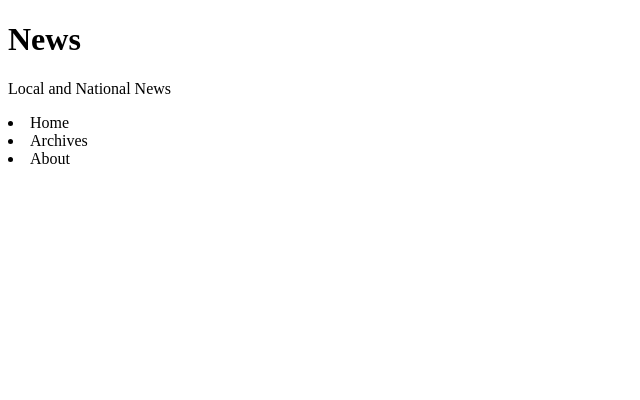
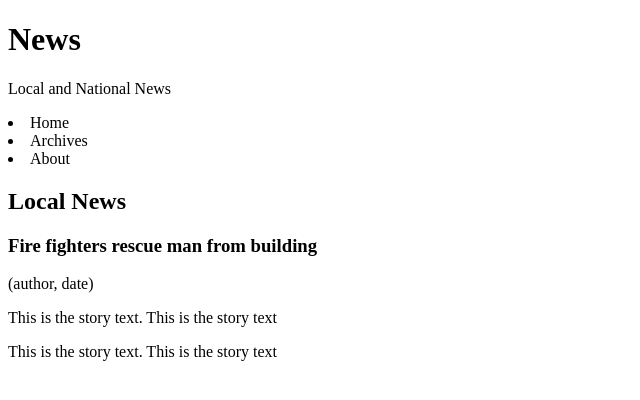
Before and after one commit to rohanvarma29/Demo, a plain HTML site: page index.html in a window 1280 px wide. Shown: the whole page, without its empty margins (0-640 px from the left). Drawn offline with Linux system fonts and the light colour scheme.

Commit message:
added local news

```diff
--- a/index.html
+++ b/index.html
@@ -15,5 +15,19 @@
         <li><a href=""></a>Archives</li>
         <li><a href=""></a>About</li>
     </nav>
+
+    <main>
+        <section>
+            <h2>Local News</h2>
+            <article>
+                <header>
+                    <h3>Fire fighters rescue man from building</h3>
+                    <p>(author, date)</p>
+                </header>
+                <p>This is the story text. This is the story text</p>
+                <p>This is the story text. This is the story text</p>
+            </article>
+        </section>
+    </main>
 </body>
 </html>
```
